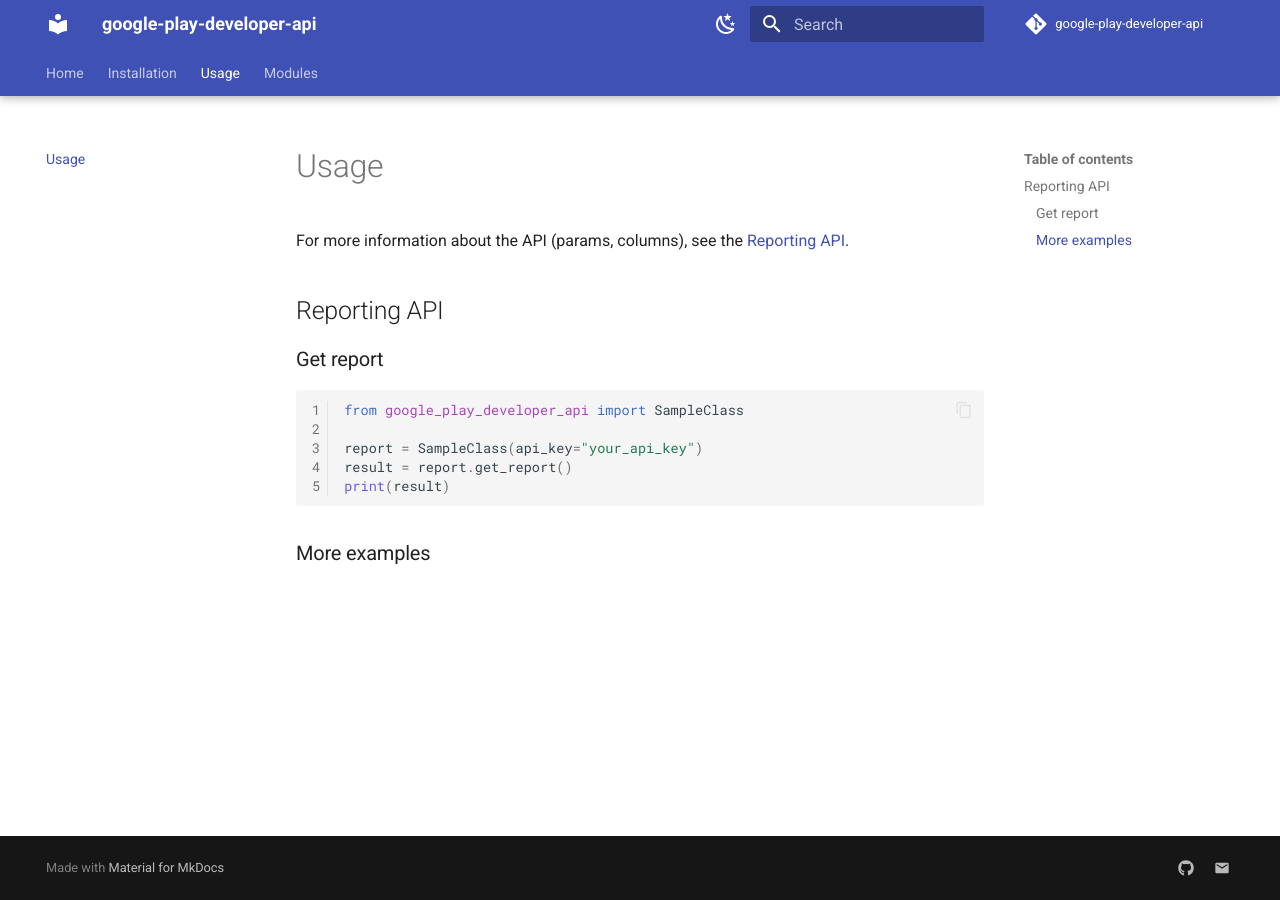
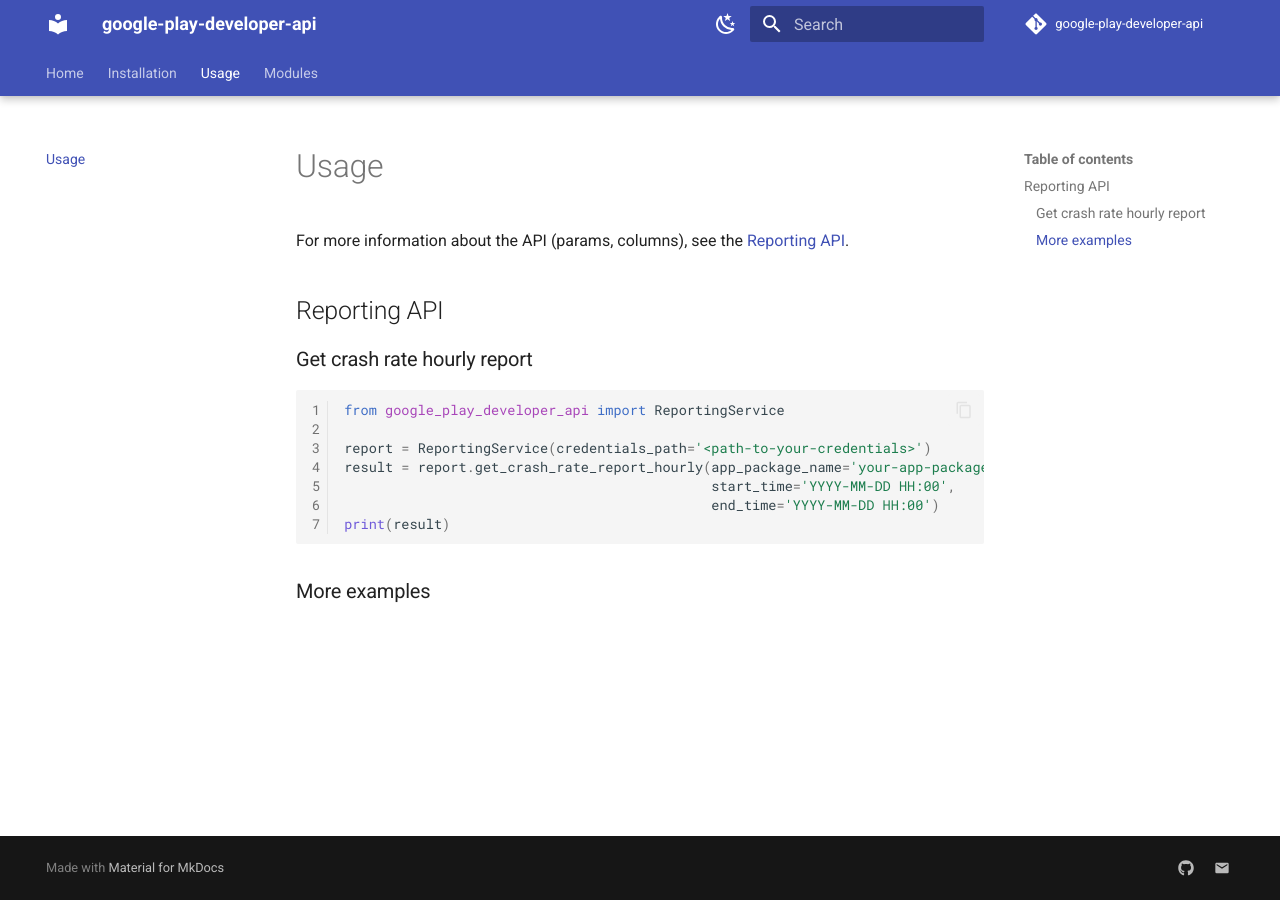
Before and after one commit to ikameglobal/google-play-developer-api, an MkDocs documentation site: the page built from docs/usage.md, in a window 1280 px wide. Built offline with MkDocs 1.6.1 and Material for MkDocs 9.7.7, drawn with Linux system fonts in a browser that asks for light colours; comment, search, counter and statistics services are not loaded.

Commit message:
sample code

````diff
--- a/docs/usage.md
+++ b/docs/usage.md
@@ -3,13 +3,15 @@
 
 # Reporting API
 
-## Get report
+## Get crash rate hourly report
 
 ```python
-from google_play_developer_api import SampleClass
+from google_play_developer_api import ReportingService
 
-report = SampleClass(api_key="your_api_key")
-result = report.get_report()
+report = ReportingService(credentials_path='<path-to-your-credentials>')
+result = report.get_crash_rate_report_hourly(app_package_name='your-app-package',
+                                             start_time='YYYY-MM-DD HH:00',
+                                             end_time='YYYY-MM-DD HH:00')
 print(result)
 ```
 
````
